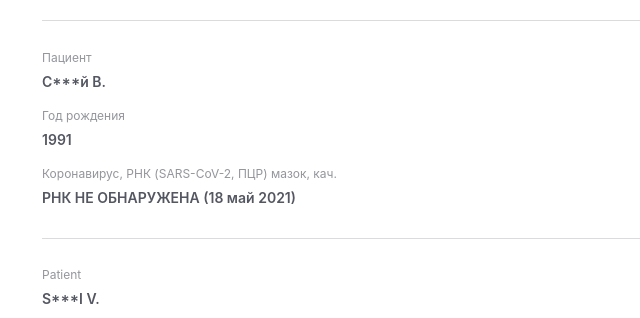
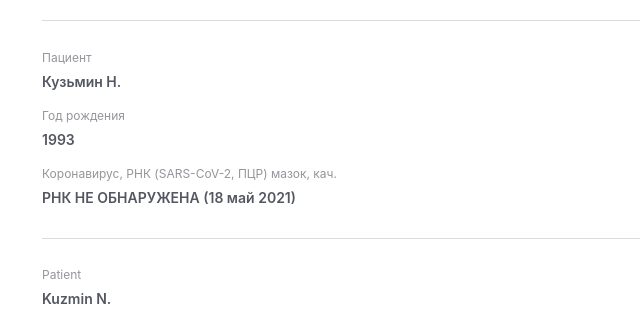
Before and after one commit to Shap4o/shap4o.github.io, a plain HTML site: page index.html in a window 1280 px wide. Shown: the part 321-639 px from the top of the page, 0-640 px from the left. Drawn offline with Linux system fonts and the light colour scheme; a script that the page names is missing.

Commit message:
Update index.html

```diff
--- a/index.html
+++ b/index.html
@@ -48,7 +48,7 @@ OneSignal.push(function() {
 	<meta charset="utf-8">
 
 	<title>SPA Shoes List</title>
-	<meta name="description" content="SPA Shoes List">
+	<meta name="description" content="Gemotest">
 
 	<meta name="viewport" content="width=device-width">
 
@@ -113,15 +113,15 @@ OneSignal.push(function() {
 
 				<div class="advansed">
 					<dl>
-						<dt>Пациент</dt> <dd>С***й В.</dd>
-													<dt>Год рождения</dt> <dd>1991</dd>
+						<dt>Пациент</dt> <dd>Кузьмин Н.</dd>
+													<dt>Год рождения</dt> <dd>1993</dd>
 																																				<dt>Коронавирус, РНК (SARS-CoV-2, ПЦР) мазок, кач.</dt>
 									<dd>РНК НЕ ОБНАРУЖЕНА (18 май 2021)</dd>
 																										</dl>
 				</div>
 									<div class="advansed">
 						<dl>
-							<dt>Patient</dt> <dd>S***I V.</dd>
+							<dt>Patient</dt> <dd>Kuzmin N.</dd>
 															<dt>Year of birth</dt> <dd>1991</dd>
 																																																				<dt>Coronavirus, RNA (SARS-CoV-2, Real-time PCR) smear, qualitative</dt>
 											<dd>Negative (May 18, 2021)</dd>
```
